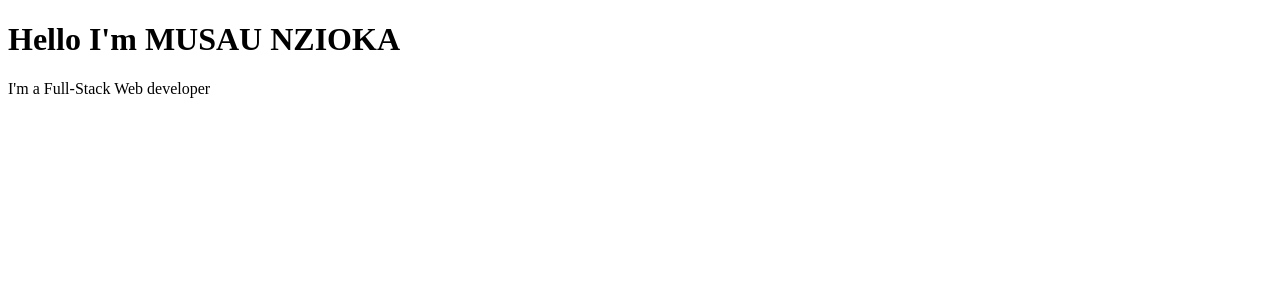
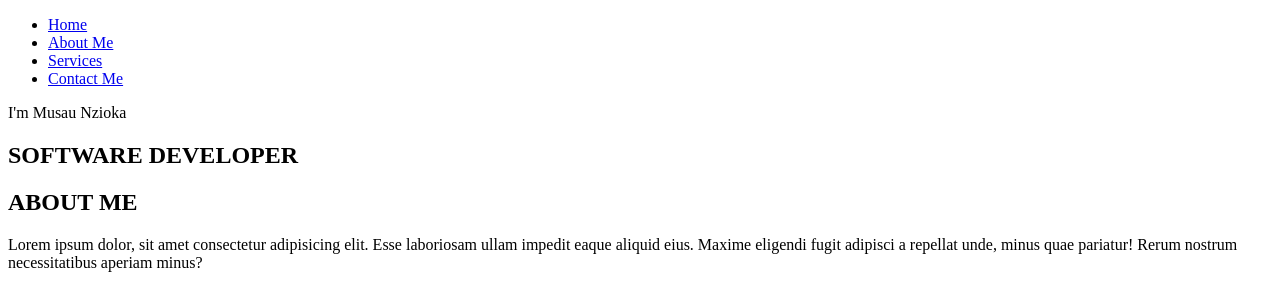
Before and after one commit to musau96/My-Portfolio, a plain HTML site: page index.html in a window 1280 px wide. Drawn offline with Linux system fonts and the light colour scheme.

Commit message:
added header ul about me section

```diff
--- a/css/styles.css
+++ b/css/styles.css
@@ -0,0 +1,6 @@
+ body{
+     background-color:white;
+ }
+ .header{
+     color: black;
+ }
--- a/index.html
+++ b/index.html
@@ -1,16 +1,46 @@
 <!DOCTYPE html>
 <html lang="en">
+
 <head>
-    <meta charset="UTF-8">
-    <meta name="viewport" content="width=device-width, initial-scale=1.0">
-    <meta http-equiv="X-UA-Compatible" content="ie=edge">
-    <title>My-Portfolio</title>
+  <meta charset="UTF-8">
+  <meta name="viewport" content="width=device-width, initial-scale=1.0">
+  <meta http-equiv="X-UA-Compatible" content="ie=edge">
+  <title>My-Portfolio</title>
+  <link href="css/styles.css" rel="stylesheet" type="text/css">
 </head>
+
 <body>
-    <!--header // -->
-    <div class="HEADER">
-    <h1>Hello I'm MUSAU NZIOKA</h1>
-    <P>I'm a Full-Stack Web developer</P>
+  <!--div class nmain-->
+  <div class="header">
+    <header>
+      <ul>
+        <li><a href="#home">Home</a> </li>
+        <li><a href="#Aboume"> About Me</a></li>
+        <li><a href="#Services">Services</a></li>
+        <li><a href="#Contact">Contact Me</a></li>
+      </ul>
+    </header>
+    <section id="home" class="home">
+      <p>I'm Musau Nzioka <p>
+          <h2>SOFTWARE DEVELOPER</h2>
+
+  </div>
+  </section>
+
+
+<!--ABOUT ME -->
+<section Id="About" class="#Aboume">
+  <div class="Aboutme">
+    <h2>ABOUT ME</h2>
+    <div class="me">
+      <p>Lorem ipsum dolor, sit amet consectetur adipisicing elit. Esse laboriosam ullam impedit eaque aliquid eius.
+        Maxime eligendi fugit adipisci a repellat unde, minus quae pariatur! Rerum nostrum necessitatibus aperiam minus?</p>
+
     </div>
+
+
+  </div>
+</section>
 </body>
+
 </html>
```
